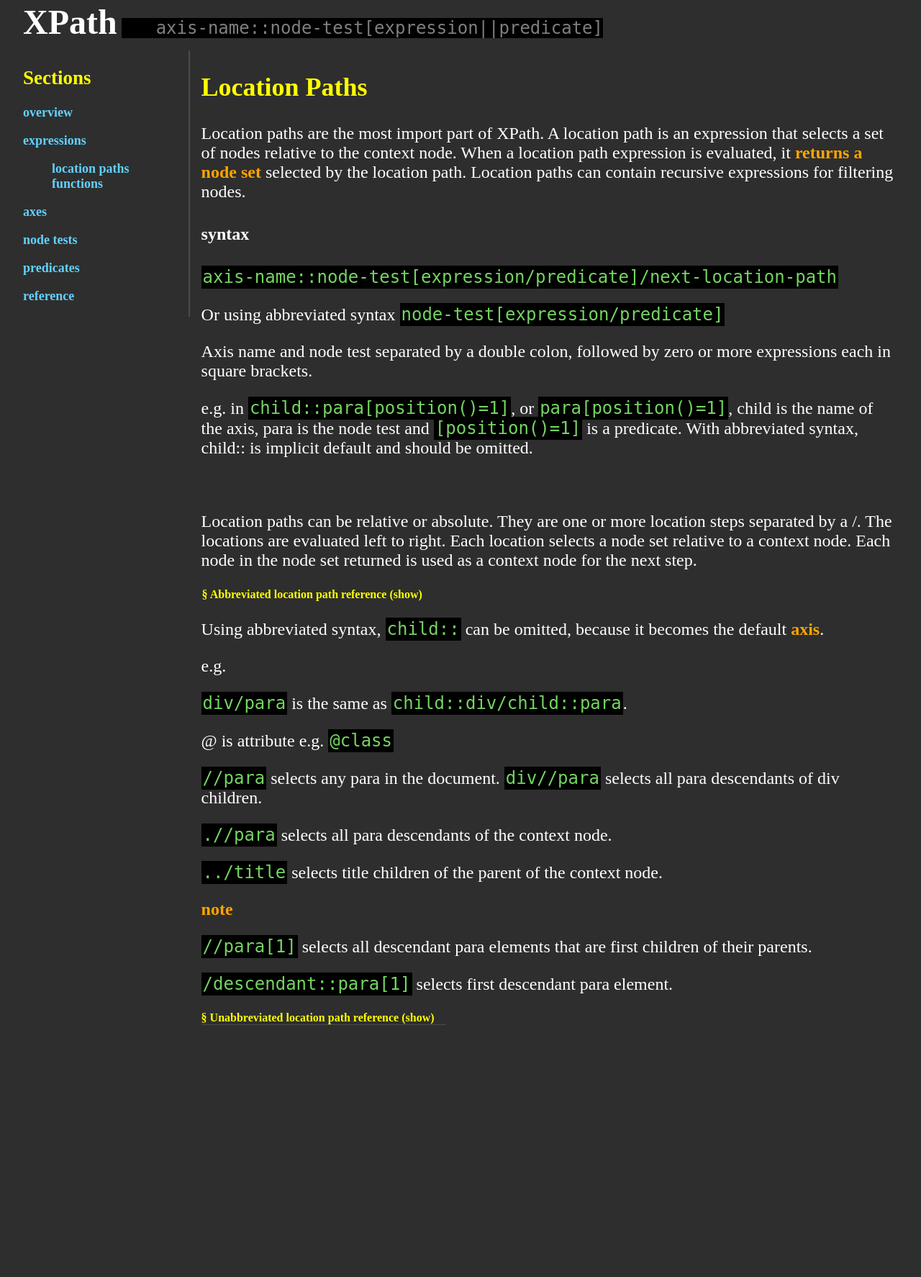
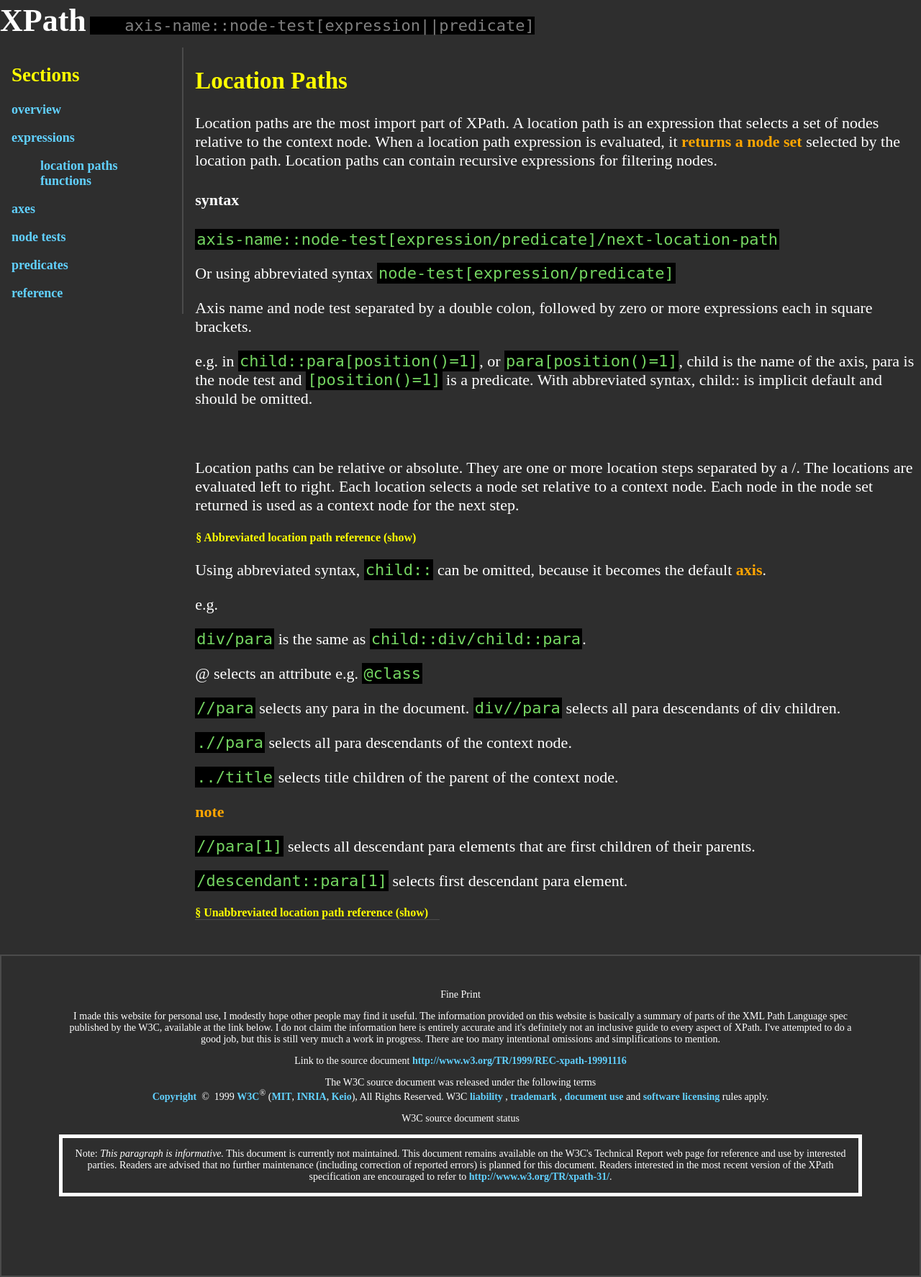
Before and after one commit to GregoryVigoTorres/xpathology, a Flask app: page /locationpaths in a window 1280 px wide. Shown: the whole page at 72% size. Before the commit the page ends 1424 px from the top, so only its background shows below. Run offline with Flask 2, Linux system fonts and the light colour scheme; style sheets or scripts are compiled from the project's sources.

Commit message:
footer copyright notice

```diff
--- a/static/docs.scss
+++ b/static/docs.scss
@@ -4,8 +4,8 @@ body {
     background-color: #2E2E2E;
     color: white;
     margin: 0;
-    padding: .2rem 2rem 7rem 2rem;
-    font-size: 24px;
+    padding: .2rem 0 0 0;
+    font-size: 22px;
 }
 
 #main-container {
@@ -16,7 +16,7 @@ body {
 
 // nav
 #left-col {
-    padding-right: 3rem;
+    padding: 0 3rem 0 1rem;
     border-right: 2px solid $gray-border;
     flex: 1 1 15%;
     font-size: 18px;
@@ -26,6 +26,14 @@ body {
 #right-col {
     padding-left: 1rem;
     flex: 2 1 80%;
+}
+
+footer {
+    text-align: center;
+    padding: 2rem 5rem 6rem 5rem;
+    margin: 3rem 0 0 0;
+    border: 2px solid $gray-border;
+    font-size: 14px;
 }
 
 a {
--- a/templates/base.html
+++ b/templates/base.html
@@ -17,6 +17,64 @@
         {% block main %}{% endblock %}
     </div>
 </div>
+<footer>
+    <div>
+        <p>Fine Print</p>
+        <p>
+            I made this website for personal use, I modestly hope other people may find it useful.
+            The information provided on this website is basically a summary of parts of the XML Path Language spec
+            published by the W3C, available at the link below.
+            I do not claim the information here is entirely accurate and it's definitely not an inclusive guide to
+            every aspect of XPath.
+            I've attempted to do a good job, but this is still very much a work in progress.
+            There are too many intentional omissions and simplifications to mention.
+        </p>
+        <p>
+            Link to the source document
+            <a href="http://www.w3.org/TR/1999/REC-xpath-19991116"
+                target="blank"
+                >http://www.w3.org/TR/1999/REC-xpath-19991116</a>
+        </p>
+        <p class="copyright">
+            The W3C source document was released under the following terms
+            <br>
+            <a href="http://www.w3.org/Consortium/Legal/ipr-notice.html#Copyright"
+                target="blank" >
+                Copyright</a> &nbsp;©&nbsp; 1999 <a href="http://www.w3.org">W3C</a><sup>®</sup>
+            (<a href="http://www.lcs.mit.edu" target="blank">MIT</a>,
+            <a href="http://www.inria.fr/" target="blank">INRIA</a>,
+            <a href="http://www.keio.ac.jp/" target="blank">Keio</a>), All Rights Reserved. W3C
+            <a href="http://www.w3.org/Consortium/Legal/ipr-notice.html#Legal_Disclaimer" target="blank">
+                liability
+            </a>,
+            <a href="http://www.w3.org/Consortium/Legal/ipr-notice.html#W3C_Trademarks" target="blank">
+                trademark
+            </a>,
+            <a href="http://www.w3.org/Consortium/Legal/copyright-documents.html" target="blank">
+                document use
+            </a> and
+            <a href="http://www.w3.org/Consortium/Legal/copyright-software.html" target="blank">
+                software licensing
+            </a> rules apply.
+        </p>
+
+        <p>
+            W3C source document status
+        </p>
+
+        <p style="border: solid thick white; padding: 1em">
+            Note:
+                <em>This paragraph is informative.</em> This document is currently not maintained.
+                This document remains available on the W3C's Technical Report
+                web page for reference and use by interested parties.  Readers are advised that no further maintenance
+                (including correction of reported errors) is planned for this
+                document.  Readers interested in the most recent version of the
+                XPath specification are encouraged to refer to
+                <a href="http://www.w3.org/TR/xpath-31/">http://www.w3.org/TR/xpath-31/</a>.
+        </p>
+
+    </div>
+</footer>
 </body>
 <script src="{{ url_for('static', filename='docs.js') }}"></script>
 </html>
--- a/templates/location_paths.html
+++ b/templates/location_paths.html
@@ -131,7 +131,7 @@ Each node in the node set returned is used as a context node for the next step.
     <code>div/para</code> is the same as <code>child::div/child::para</code>.
 </p>
 
-<p>@ is attribute e.g. <code>@class</code></p>
+<p>@ selects an attribute e.g. <code>@class</code></p>
 <p>
     <code>//para</code> selects any para in the document. <code>div//para</code> selects all para descendants of div children.
 </p>
```
